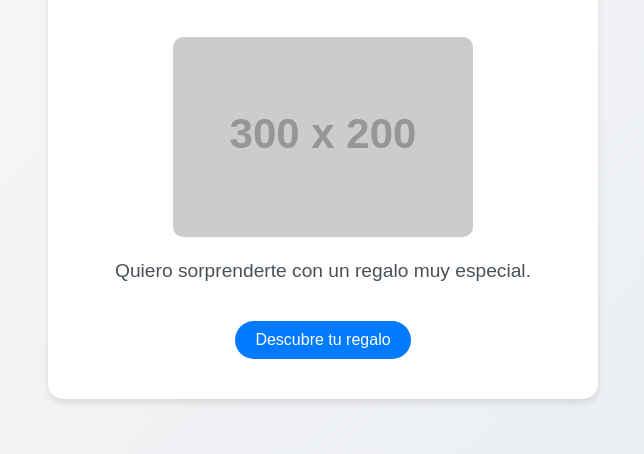
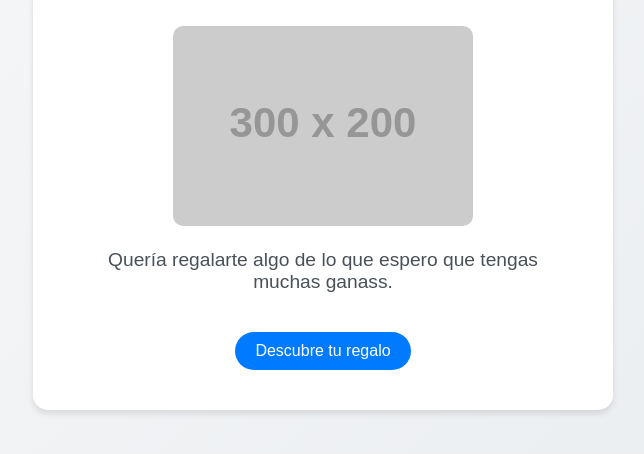
Before and after one commit to joelbrr/cumple, a plain HTML site: page index.html in a window 1280 px wide. Shown: the part 272-726 px from the top of the page, without its empty margins (317-961 px from the left). Drawn offline with Linux system fonts and the light colour scheme; placeholder pictures from the web are drawn by us.

Commit message:
Update index.html

```diff
--- a/index.html
+++ b/index.html
@@ -11,7 +11,7 @@
         <h1>¡Felicidades miamor, teamooo!</h1>
         <p>Te amo para siempre</p>
         <img src="https://via.placeholder.com/300x200.png?text=Te+Amo" alt="Felicidades">
-        <p>Quiero sorprenderte con un regalo muy especial.</p>
+        <p>Quería regalarte algo de lo que espero que tengas muchas ganass.</p>
         <button id="revealButton">Descubre tu regalo</button>
         <div id="surprise" class="hidden">
             <h2>¡Nos vamos juntitoss a Londres!</h2>
```
